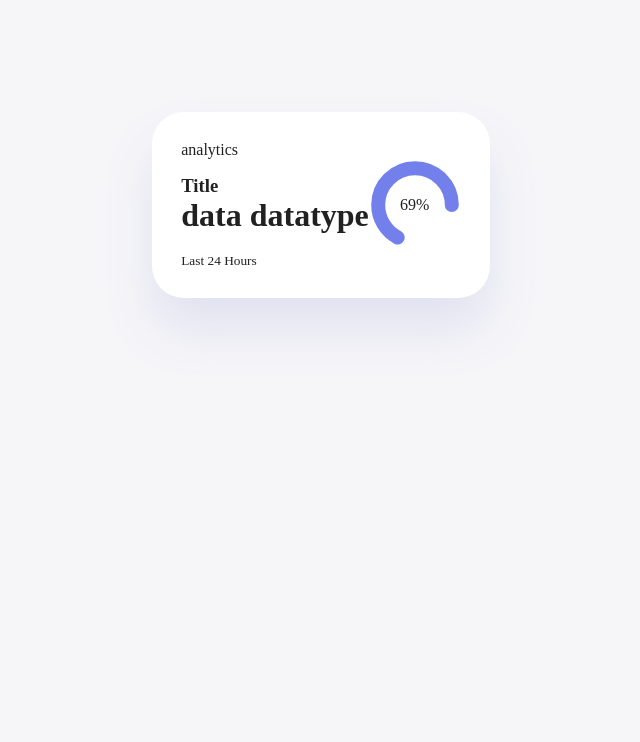
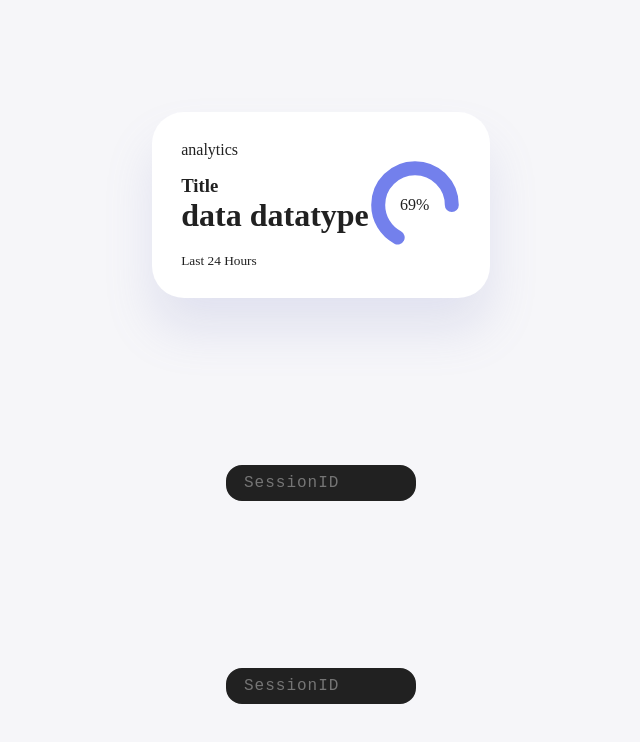
Before and after one commit to codingmiracle/erdts-server, a Next.js app: page / in a window 1280 px wide. Shown: the top 742 px of the page, without its empty margins (319-959 px from the left). Built offline with nearby package versions, Linux system fonts and the light colour scheme.

Commit message:
Add components (#1)
* add: Input

* add: Input

* add: BetterInput

---------

Co-authored-by: Doc <43089687+DrSisterFister@users.noreply.github.com>

```diff
--- /dev/null
+++ b/components/input/input.component.tsx
@@ -0,0 +1,36 @@
+// @flow
+import * as React from 'react';
+import styles from './input.module.css';
+import {TextField} from "@mui/material";
+
+
+type Props = {
+    placeholder: string;
+    onSubmit: Function;
+};
+type State = {};
+
+export class InputComponent extends React.Component<Props, State> {
+    render() {
+        return (
+            <div>
+                <input className={styles.input} placeholder={this.props.placeholder}
+                       color="white"
+                       name="text"
+                       type="text"
+                       onKeyPress={(e) => {
+                           if (e.key === 'Enter') {
+                               // @ts-ignore
+                               this.props.onSubmit(e.target.value)
+                           }
+                       }
+                       }
+                />
+
+
+            </div>
+        );
+    };
+};
+
+export default InputComponent;
--- /dev/null
+++ b/components/input/input.module.css
@@ -0,0 +1,24 @@
+.input {
+    max-width: 190px;
+    height: 30px;
+    border: 2px solid transparent;
+    outline: none;
+    border-bottom: 2px solid #3f3f3f;
+    caret-color: #3f3f3f;
+    background-color: #212121;
+    padding: 1em;
+    transition: .5s linear;
+    font-family: monospace;
+    letter-spacing: 1px;
+}
+
+.input:focus {
+    border: 2px solid #7380ec;
+    caret-color: #7380ec;
+    color: #7380ec;
+    box-shadow: 4px 4px 10px #070707;
+}
+
+.input:focus::placeholder {
+    color: #7380ec;
+}
--- a/package.json
+++ b/package.json
@@ -9,6 +9,9 @@
     "lint": "next lint"
   },
   "dependencies": {
+    "@emotion/react": "^11.10.6",
+    "@emotion/styled": "^11.10.6",
+    "@mui/material": "^5.11.11",
     "@next/font": "13.1.1",
     "@types/node": "18.11.18",
     "@types/react": "18.0.26",
--- a/pages/index.tsx
+++ b/pages/index.tsx
@@ -1,5 +1,6 @@
 import Head from 'next/head'
 import CircleBarComponent from "../components/charts/circleBar.component";
+import InputComponent from "../components/input/input.component";
 
 const Home = () => {
 
@@ -13,6 +14,9 @@ const Home = () => {
             </Head>
             <main>
                 <CircleBarComponent title={"Title"} content={"data datatype"} percent={69}/>
+                <InputComponent placeholder={"SessionID"} onSubmit={ (msg:string)=> {console.log(msg)} }/>
+                <InputComponent placeholder={"SessionID"} onSubmit={ (msg:string)=> {console.log("Msg Submitted:" + msg)} }/>
+
             </main>
         </>
     )
```
Also changed, not shown: 1 other file (tests, documents, lock files or other folders).
